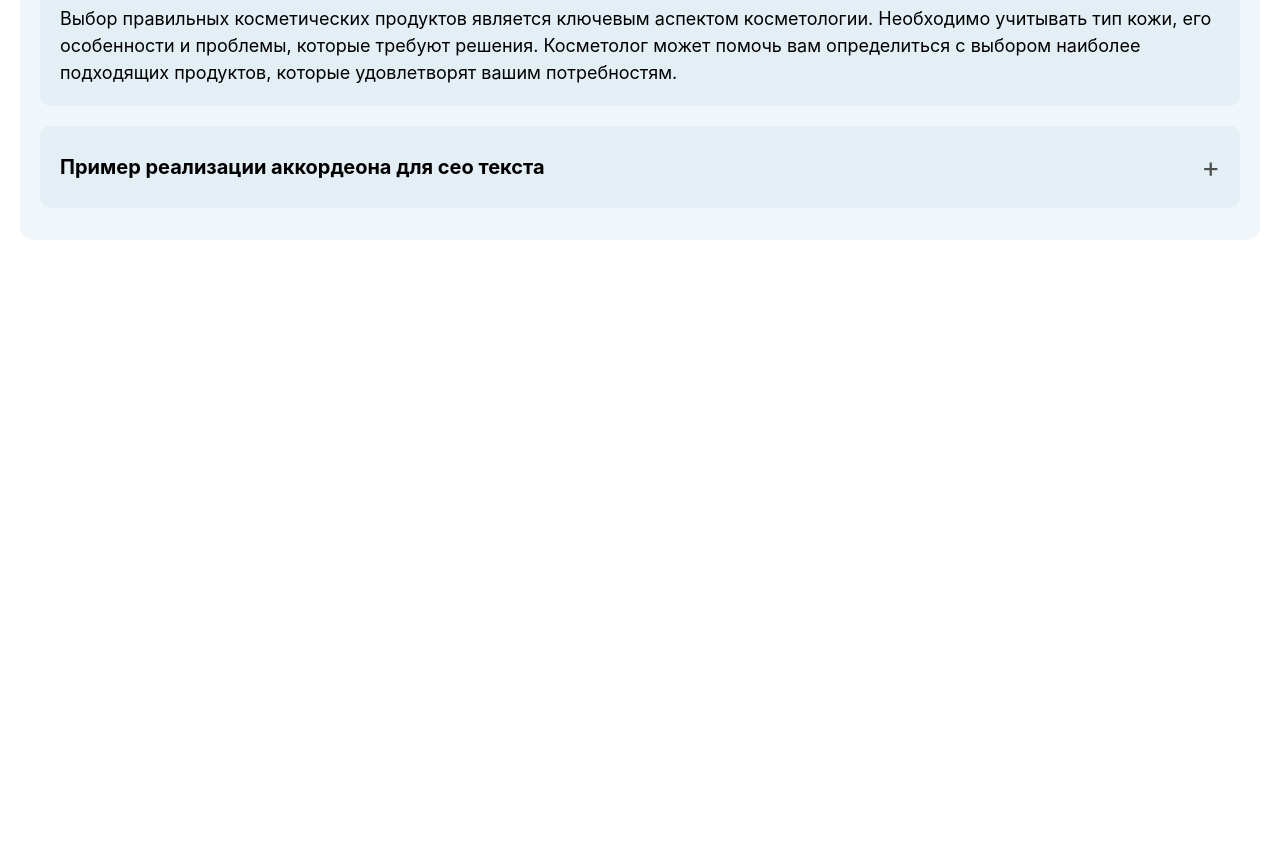
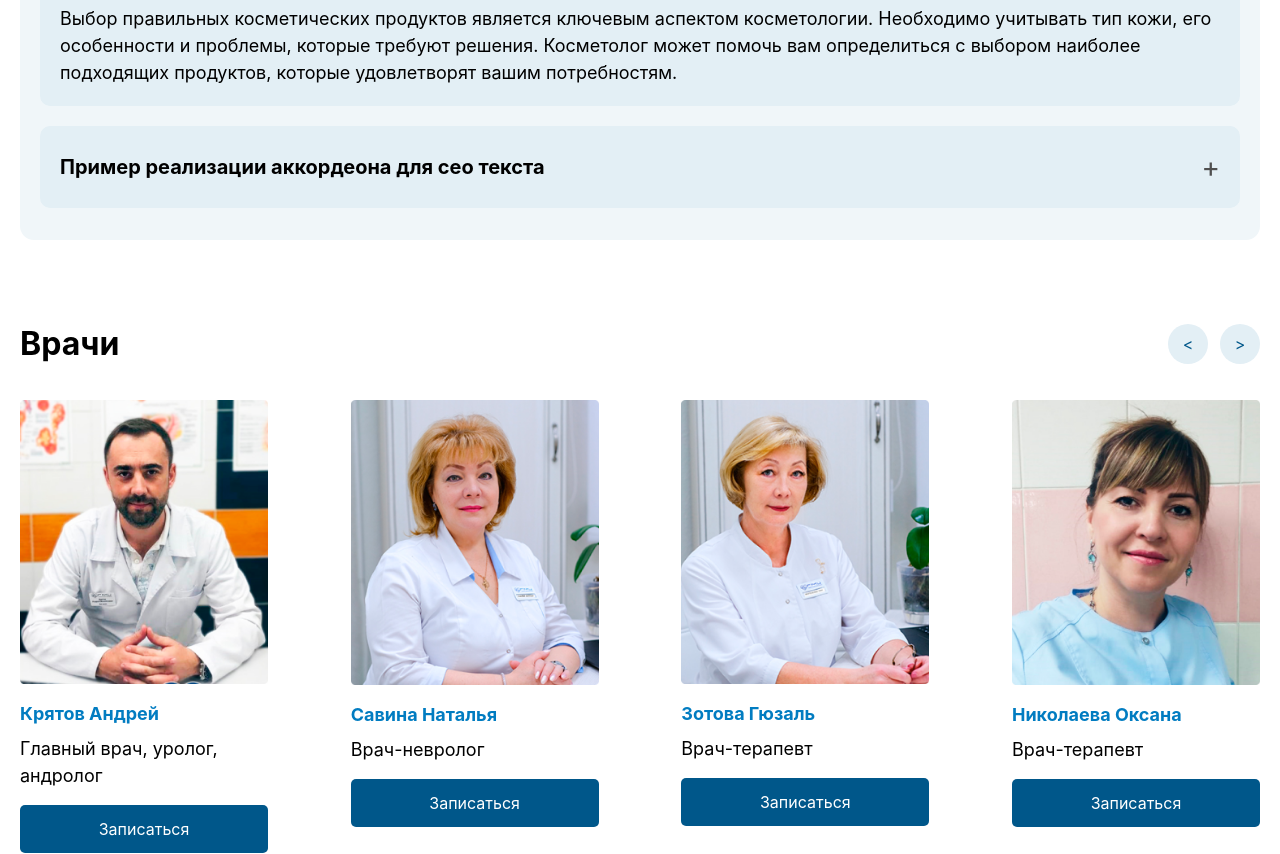
Before and after one commit to Abdulbotin/Exam, a website: page src/Magamed/index.html in a window 1280 px wide. Shown: the part 1946-2800 px from the top of the page. Before the commit the page ends 2246 px from the top, so only its background shows below. Drawn offline with nearby package versions, Linux system fonts and the light colour scheme; files that its build step writes are made by us from their sources.

Commit message:
third section by Magamed

```diff
--- a/src/Magamed/index.html
+++ b/src/Magamed/index.html
@@ -44,9 +44,9 @@
                 hover:bg-[#00578A] hover:text-[#E3EFF5] hover:cursor-pointer"> Личный кабинет </button>
             </div>
 
-            <img src="./img/call.png" alt="">
-            <p class="text-[#7F8D94] text-[16px]">Меню</p>
-            <img src="./img/burger.png" alt="">
+            <img src="./img/call.png" alt="" class="lg:hidden block">
+            <p class="text-[#7F8D94] text-[16px] lg:hidden block">Меню</p>
+            <img src="./img/burger.png" alt="" class="lg:hidden block">
         </nav>
 
         <nav class="lg:flex justify-between items-center my-3 p-5 shadow-xl hidden">
@@ -234,8 +234,83 @@
                             <p class="text-[28px] text-[#4F4F4F]"> + </p>
                         </div>
                     </div>
+                </div>
+            </div>
+        </section>
 
+        <!-- Section three -->
+        <section class="max-w-360 mx-auto p-5 my-10">
+            <div class="flex justify-between lg:items-center mb-8 lg:flex-row flex-col gap-5">
+                <h2 class="text-[32px] font-bold"> Врачи </h2>
+
+                <div class="flex gap-3">
+                    <button class="bg-[#E3EFF5] text-[#00578A] rounded-full w-10 h-10
+                    hover:bg-[#00578A] hover:text-white hover:cursor-pointer"> < </button>
+
+                    <button class="bg-[#E3EFF5] text-[#00578A] rounded-full w-10 h-10
+                    hover:bg-[#00578A] hover:text-white hover:cursor-pointer"> > </button>
                 </div>
+            </div>
+
+            <!-- Cards -->
+            <div class="flex justify-between gap-8 overflow-x-auto">
+
+                <div class="flex flex-col gap-4 min-w-[80%] lg:min-w-0 lg:w-[20%]">
+                    <img src="./img/photo.png" alt="">
+
+                    <div class="flex flex-col gap-2">
+                        <p class="text-[#017CC1] text-[18px] font-bold"> Крятов Андрей </p>
+                        <p class="text-[18px]"> Главный врач, уролог, андролог </p>
+                    </div>
+
+                    <button class="bg-[#00578A] text-white rounded-[5px] py-3
+                    hover:bg-[#E3EFF5] hover:text-[#00578A] hover:cursor-pointer">
+                        Записаться
+                    </button>
+                </div>
+
+                <div class=" flex flex-col gap-4 min-w-[80%] lg:min-w-0 lg:w-[20%]">
+                    <img src="./img/photo (1).png" alt="">
+
+                    <div class="flex flex-col gap-2">
+                        <p class="text-[#017CC1] text-[18px] font-bold"> Савина Наталья </p>
+                        <p class="text-[18px]"> Врач-невролог </p>
+                    </div>
+
+                    <button class="bg-[#00578A] text-white rounded-[5px] py-3
+                    hover:bg-[#E3EFF5] hover:text-[#00578A] hover:cursor-pointer">
+                        Записаться
+                    </button>
+                </div>
+
+                <div class="flex flex-col gap-4 min-w-[80%] lg:min-w-0 lg:w-[20%]">
+                    <img src="./img/photo (2).png" alt="">
+
+                    <div class="flex flex-col gap-2">
+                        <p class="text-[#017CC1] text-[18px] font-bold"> Зотова Гюзаль </p>
+                        <p class="text-[18px]"> Врач-терапевт </p>
+                    </div>
+
+                    <button class="bg-[#00578A] text-white rounded-[5px] py-3
+                    hover:bg-[#E3EFF5] hover:text-[#00578A] hover:cursor-pointer">
+                        Записаться
+                    </button>
+                </div>
+
+                <div class="flex flex-col gap-4 min-w-[80%] lg:min-w-0 lg:w-[20%]">
+                    <img src="./img/photo (3).png" alt="">
+
+                    <div class="flex flex-col gap-2">
+                        <p class="text-[#017CC1] text-[18px] font-bold"> Николаева Оксана </p>
+                        <p class="text-[18px]"> Врач-терапевт </p>
+                    </div>
+
+                    <button class="bg-[#00578A] text-white rounded-[5px] py-3
+                    hover:bg-[#E3EFF5] hover:text-[#00578A] hover:cursor-pointer">
+                        Записаться
+                    </button>
+                </div>
+
             </div>
         </section>
     </main>
```
